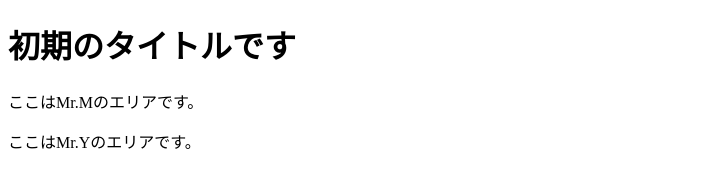
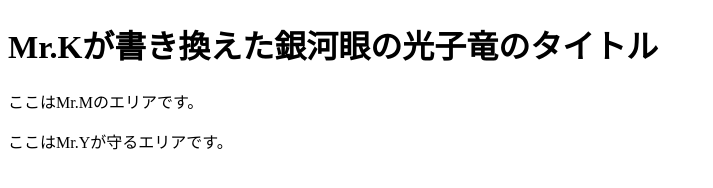
Before and after one commit to shin25230007/Taisho-Demo-Classy, a plain HTML site: page index.html in a window 1280 px wide. Shown: the whole page, without its empty margins (0-713 px from the left). Drawn offline with Linux system fonts and the light colour scheme.

Commit message:
Mr.Yからの編集

```diff
--- a/index.html
+++ b/index.html
@@ -6,10 +6,10 @@
   <title>Gitデモ検証</title>
 </head>
 <body>
-  <h1 class="top-title">初期のタイトルです</h1>
+  <h1 class="top-title">Mr.Kが書き換えた銀河眼の光子竜のタイトル</h1>
 
   <p class="mid-text">ここはMr.Mのエリアです。</p>
 
-  <footer class="btm-footer">ここはMr.Yのエリアです。</footer>
+  <footer class="btm-footer">ここはMr.Yが守るエリアです。</footer>
 </body>
 </html>
```
